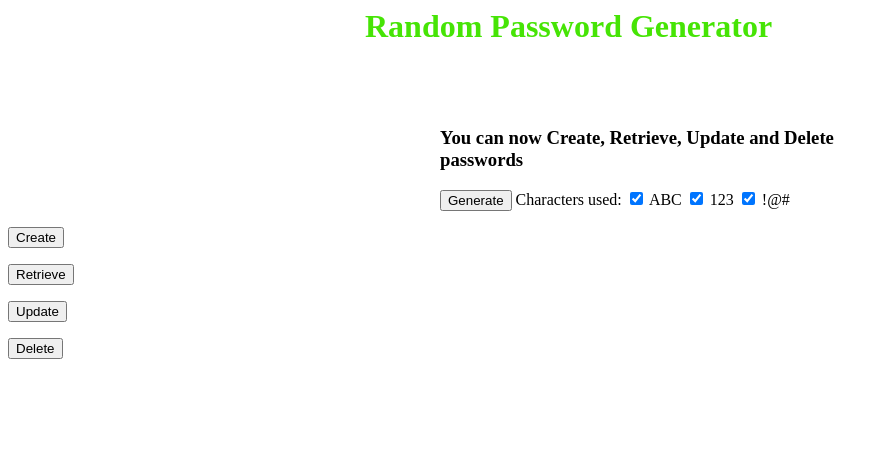
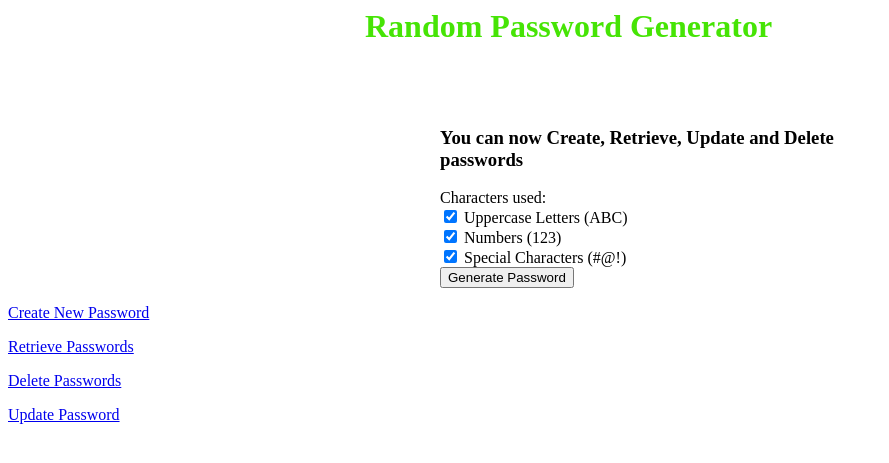
Before and after one commit to RohanKumarSachdeva/COMSW4156-TeamMatrix, a Flask app: template client_app/templates/generator.html in a window 1280 px wide. Shown: the top 463 px of the page, without its empty margins (0-889 px from the left). Run offline with Flask 2, Linux system fonts and the light colour scheme; the template is opened without the code that fills it, so the values that code supplies are empty.

Commit message:
aligned checkboxes for generate options

```diff
--- a/client_app/templates/generator.html
+++ b/client_app/templates/generator.html
@@ -47,22 +47,24 @@
         <form method="POST" action="/generate">
             <h3>You can now Create, Retrieve, Update and Delete passwords</h3>
 
-            <input type="submit" value="Generate">
-            <!-- <button onclick="location.href='http://127.0.0.1:5000/generate'">Generate</button> -->
-            <label>Characters used: </label>
+            <label>Characters used: </label> <br>
             <input type="checkbox" name="caps" id="uppercase" checked>
-            <label for="uppercase">ABC</label>
+            <label for="uppercase">Uppercase Letters (ABC)</label> <br>
             <input type="checkbox" name="num" id="numbers" checked>
-            <label for="numbers">123</label>
+            <label for="numbers">Numbers (123)</label> <br>
             <input type="checkbox" name="spchar" id="special_char" checked>
-            <label for="special_char">!@#</label>
+            <label for="special_char">Special Characters (#@!)</label> <br>
+            <input type="submit" value="Generate Password">
+
         </form>
     </div>
 
-    <p><button onclick="location.href='http://127.0.0.1:5000/create'">Create</button></p>
-    <p><button onclick="location.href='http://127.0.0.1:5000/retrieve'">Retrieve</button></p>
-    <p><button onclick="location.href='http://127.0.0.1:5000/update'">Update</button></p>
-    <p><button onclick="location.href='http://127.0.0.1:5000/delete'">Delete</button></p>
+    <div>
+        <p><a href="create">Create New Password</a></p>
+        <p><a href="retrieve">Retrieve Passwords</a></p>
+        <p><a href="delete">Delete Passwords</a></p>
+        <p><a href="update">Update Password</a></p>
+    </div>
 
 
 </body>
```
